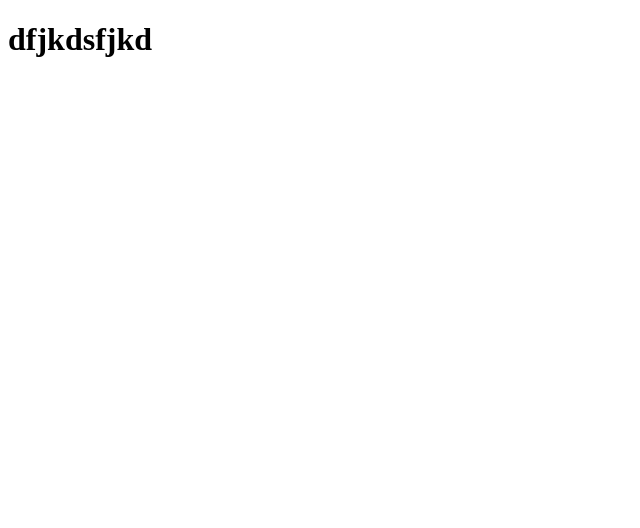
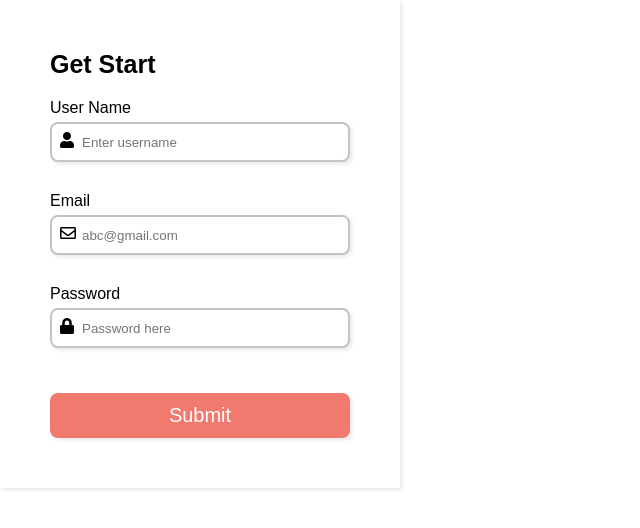
Before and after one commit to Geekverma/Form-validate, a plain HTML site: page index.html in a window 1280 px wide. Shown: the whole page, without its empty margins (0-640 px from the left). Drawn offline with Linux system fonts and the light colour scheme.

Commit message:
First commit

```diff
--- a/index.html
+++ b/index.html
@@ -10,8 +10,58 @@
       href="https://cdnjs.cloudflare.com/ajax/libs/font-awesome/5.15.4/css/all.min.css"
       crossorigin="anonymous"
     />
+    <link rel="stylesheet" href="style.css">
 </head>
 <body>
-    <h1>dfjkdsfjkd</h1>
+    <div class="container">
+      <form id="form">
+        <div class="title">Get Start</div>
+
+        <div>
+          <label for="username">User Name</label>
+          <i class="fas fa-user"></i>
+
+          <input type="text" id="username" placeholder="Enter username">
+
+          <i class="fas fa-exclamation-circle failure-icon"></i>
+          <i class="far fa-check-circle success-icon"></i>
+
+          <div class="error"></div>
+        </div>
+        <div>
+          <label for="email">Email</label>
+          <i class="far fa-envelope"></i>
+
+          <input
+              type="email"
+              name="email"
+              id="email"
+              placeholder="abc@gmail.com"
+          />
+
+          <i class="fas fa-exclamation-circle failure-icon"></i>
+          <i class="far fa-check-circle success-icon"></i>
+
+          <div class="error"></div>
+        </div>
+        <div>
+          <label for="password">Password</label>
+          <i class="fas fa-lock"></i>
+
+          <input
+              type="password"
+              name="password"
+              id="password"
+              placeholder="Password here"
+          />
+
+          <i class="fas fa-exclamation-circle failure-icon"></i>
+          <i class="far fa-check-circle success-icon"></i>
+
+          <div class="error"></div>
+        </div>
+        <button id="btn" type="submit">Submit</button>
+      </form>
+    </div>
 </body>
 </html>
--- a/style.css
+++ b/style.css
@@ -0,0 +1,96 @@
+* {
+    margin: 0;
+    padding: 0;
+    box-sizing: border-box;
+  }
+
+body {
+font-family: sans-serif;
+}
+
+form {
+display: flex;
+flex-direction: column;
+justify-content: center;
+max-width: 400px;
+box-shadow: 2px 2px 4px rgba(0, 0, 0, 0.1);
+padding: 50px;
+}
+
+.title {
+font-size: 25px;
+font-weight: bold;
+margin-bottom: 20px;
+}
+
+label {
+display: block;
+margin-bottom: 5px;
+}
+
+
+form div input {
+width: 100%;
+height: 40px;
+border-radius: 8px;
+outline: none;
+border: 2px solid #c4c4c4;
+padding: 0 30px;
+box-shadow: 2px 2px 4px rgba(0, 0, 0, 0.1);
+}
+
+form div {
+position: relative;
+margin-bottom: 15px;
+}
+
+input:focus {
+border: 2px solid #f2796e;
+}
+
+
+form div i {
+  position: absolute;
+  padding: 10px;
+}
+
+.failure-icon,
+.error {
+  color: red;
+}
+
+.success-icon {
+  color: green;
+}
+
+.error {
+  font-size: 14.5px;
+  margin-top: 5px;
+}
+
+
+.success-icon,
+.failure-icon {
+  right: 0;
+  opacity: 0;
+}
+
+
+button {
+    margin-top: 15px;
+    width: 100%;
+    height: 45px;
+    background-color: #f2796e;
+    border: 2px solid #f2796e;
+    border-radius: 8px;
+    color: #fff;
+    font-size: 20px;
+    cursor: pointer;
+    box-shadow: 2px 2px 4px rgba(0, 0, 0, 0.1);
+    transition: all 0.1s ease;
+  }
+
+
+button:hover {
+opacity: 0.8;
+}
```
Also changed, not shown: main.js (+41 -0 lines).
